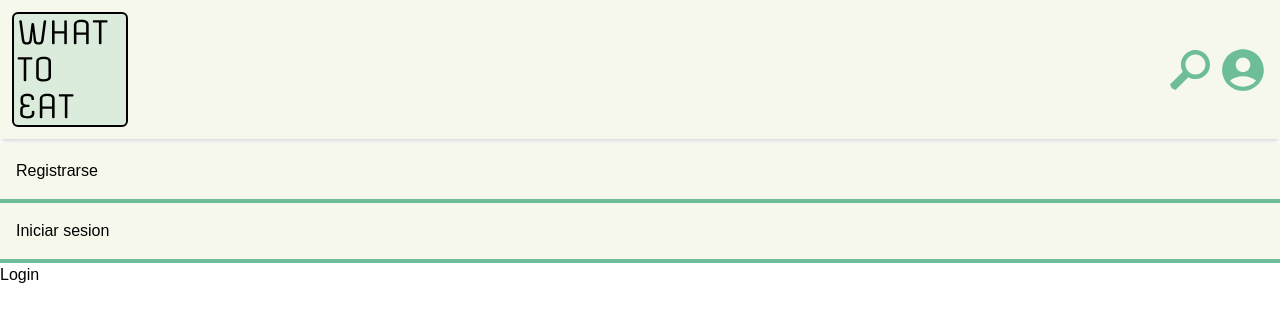
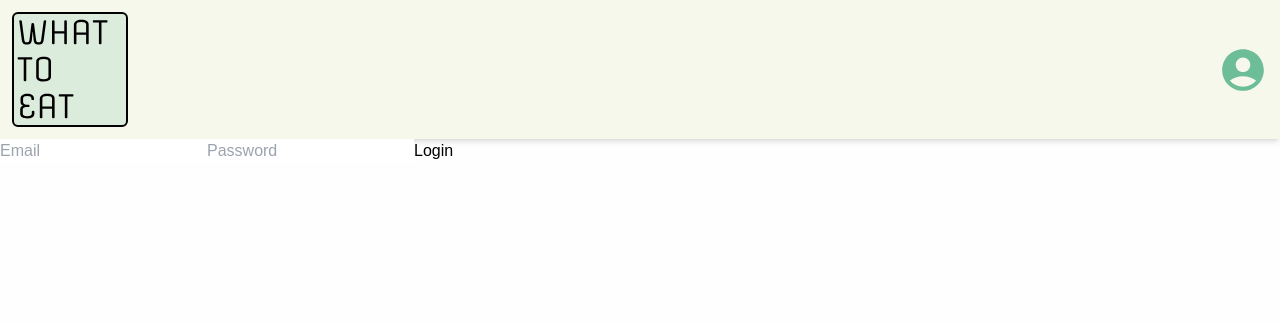
Before and after one commit to ImLauraGS/what-to-eat-frontend, a React (Vite) app: page /login in a window 1280 px wide. Shown: the top 322 px of the page. Built offline with nearby package versions, Linux system fonts and the light colour scheme.

Commit message:
added header component and condition if user is logged

```diff
--- a/src/components/Header.jsx
+++ b/src/components/Header.jsx
@@ -1,17 +1,31 @@
-import React from 'react'
-import Navbar from './Navbar'
+import React, { useState } from 'react';
+import Navbar from './Navbar';
+import { useUser } from '../context/userContext';
 
 export default function Header() {
+    const { user } = useUser();
+    const [navbarVisible, setNavbarVisible] = useState(false);
+
+    const toggleNavbar = () => {
+        setNavbarVisible(!navbarVisible);
+    };
+
     return (
         <>
             <header className='bg-background-green w-full p-3 flex justify-between items-center shadow-md'>
                 <img src="./logo-lg.svg" alt="logo What to Eat" />
                 <ul className='flex justify-end gap-2 items-center'>
-                <li><img src="/subway_search.svg" alt="" /></li>
-                <li><img src="/mingcute_user-4-fill.svg" alt="" /></li>
+                    {user && (
+                        <li onClick={toggleNavbar}>
+                            <img src="/subway_search.svg" alt="Search" />
+                        </li>
+                    )}
+                    <li onClick={toggleNavbar}>
+                        <img src="/mingcute_user-4-fill.svg" alt="User" />
+                    </li>
                 </ul>
             </header>
-    <Navbar/>
+            {navbarVisible && <Navbar />}
         </>
-  )
+    );
 }
--- /dev/null
+++ b/src/components/LoginForm.jsx
@@ -0,0 +1,51 @@
+import React, { useState } from 'react';
+import { useUser } from '../context/userContext';
+
+export default function LoginForm() {
+    const { login } = useUser();
+    const [formData, setFormData] = useState({
+        email: '',
+        password: ''
+    });
+
+    const handleChange = (e) => {
+        const { name, value } = e.target;
+        setFormData({
+            ...formData,
+            [name]: value,
+        });
+    };
+
+    const handleSubmit = async (e) => {
+        e.preventDefault();
+        try {
+            await login(formData);
+            alert('login correcto')
+        } catch (error) {
+            console.error("Error during login:", error.response.data);
+            // Manejar errores de autenticación aquí
+        }
+    };
+
+    return (
+        <form onSubmit={handleSubmit}>
+            <input
+                type="email"
+                name="email"
+                value={formData.email}
+                onChange={handleChange}
+                placeholder="Email"
+                required
+            />
+            <input
+                type="password"
+                name="password"
+                value={formData.password}
+                onChange={handleChange}
+                placeholder="Password"
+                required
+            />
+            <button type="submit">Login</button>
+        </form>
+    );
+}
--- a/src/components/Navbar.jsx
+++ b/src/components/Navbar.jsx
@@ -1,12 +1,25 @@
-import React from 'react'
+import React from 'react';
+import { useUser } from '../context/userContext';
 
 export default function Navbar() {
+  const { user } = useUser(); // Obtén el estado del usuario desde el contexto
+
   return (
     <nav className='mt-1'>
-        <ul>
-            <li className='w-full p-4 bg-background-green border-b-4 border-primary-color'><a href="">Registrarse</a></li>
-            <li className='w-full p-4 bg-background-green border-b-4 border-primary-color'><a href="">Iniciar sesion</a></li>
-        </ul>
+      <ul>
+        {user ? (
+          <>
+            <li className='w-full p-4 bg-background-green border-b-4 border-primary-color'><a href="/add-recipe">Añadir receta</a></li>
+            <li className='w-full p-4 bg-background-green border-b-4 border-primary-color'><a href="/my-recipes">Mis recetas</a></li>
+            <li className='w-full p-4 bg-background-green border-b-4 border-primary-color'><a href="/logout">Cerrar sesión</a></li>
+          </>
+        ) : (
+          <>
+            <li className='w-full p-4 bg-background-green border-b-4 border-primary-color'><a href="/register">Registrarse</a></li>
+            <li className='w-full p-4 bg-background-green border-b-4 border-primary-color'><a href="/login">Iniciar sesión</a></li>
+          </>
+        )}
+      </ul>
     </nav>
-  )
+  );
 }
--- a/src/context/userContext.jsx
+++ b/src/context/userContext.jsx
@@ -1,4 +1,4 @@
-import React, { createContext, useContext, useState } from 'react';
+import React, { createContext, useContext, useEffect, useState } from 'react';
 import { userApi } from '../services/userService';
 import { useNavigate } from 'react-router-dom';
 
@@ -10,11 +10,26 @@ export const UserProvider = ({ children }) => {
     const [user, setUser] = useState(null);
     const api = userApi();
 
+    useEffect(() => {
+        const storedUser = localStorage.getItem('user');
+        if (storedUser) {
+            setUser(JSON.parse(storedUser));
+        }
+    }, []);
+
+    const saveUserToLocalStorage = (userData) => {
+        localStorage.setItem('user', JSON.stringify(userData));
+    };
+
+    const removeUserFromLocalStorage = () => {
+        localStorage.removeItem('user');
+    };
+
     const register = async (data) => {
         try {
             const response = await api.register(data);
             setUser(response.data.user);
-
+            saveUserToLocalStorage(response.data.user);
             return response;
         } catch (error) {
             console.error("Registration Error:", error);
@@ -26,7 +41,7 @@ export const UserProvider = ({ children }) => {
         try {
             const response = await api.login(data);
             setUser(response.data.user);
-
+            saveUserToLocalStorage(response.data.user);
             return response;
         } catch (error) {
             console.error("Login Error:", error);
@@ -38,6 +53,7 @@ export const UserProvider = ({ children }) => {
         try {
             await api.logout();
             setUser(null);
+            removeUserFromLocalStorage();
 
         } catch (error) {
             console.error("Logout Error:", error);
--- a/src/pages/Login.jsx
+++ b/src/pages/Login.jsx
@@ -1,7 +1,8 @@
 import React from 'react'
+import LoginForm from '../components/LoginForm'
 
 export default function Login() {
   return (
-    <div>Login</div>
+    <div><LoginForm/></div>
   )
 }
--- a/src/services/userService.js
+++ b/src/services/userService.js
@@ -5,6 +5,20 @@ axios.defaults.headers.post["Accept"] = "application/json";
 const api = axios.create({
     baseURL: 'http://127.0.0.1:8000/api',
 });
+
+api.interceptors.request.use(
+    (config) => {
+        const user = JSON.parse(localStorage.getItem("user"));
+        const token = user ? user.access_token : null;
+        if (token) {
+            config.headers.Authorization = `Bearer ${token}`;
+        }
+        return config;
+    },
+    (error) => {
+        return Promise.reject(error);
+    }
+);
 
 export const userApi = () => {
     const register = async (data) => {
```
Lines whose indentation alone changed are shown as unchanged.
